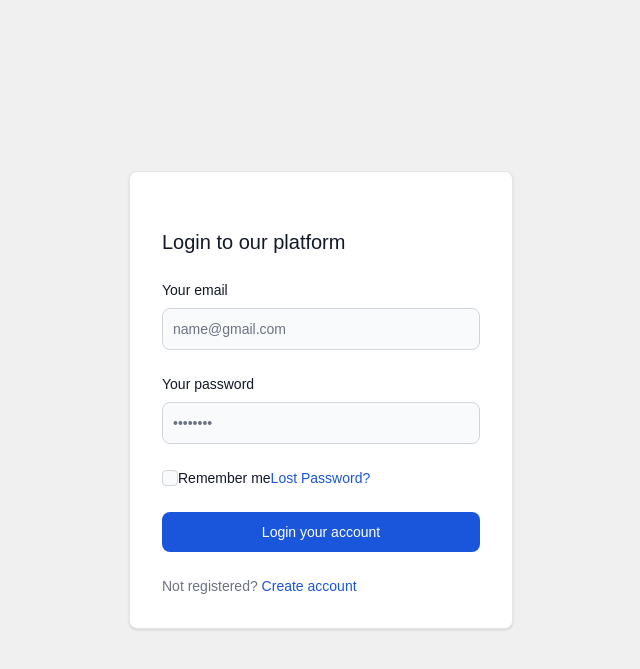
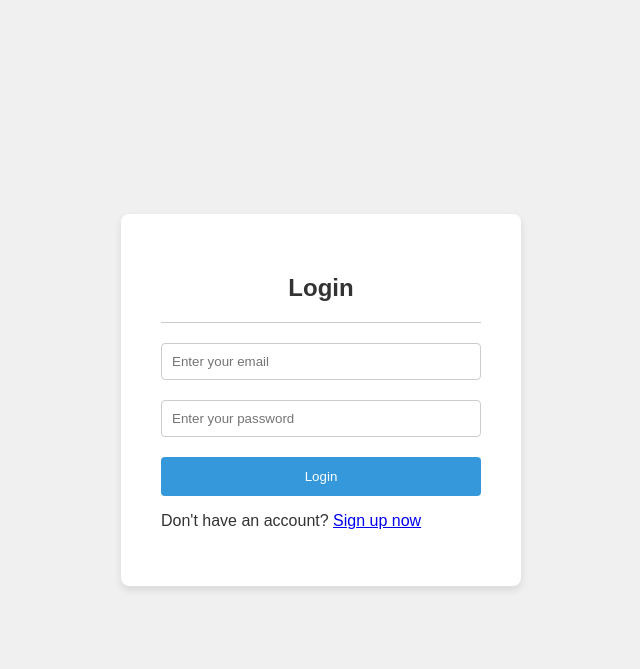
Before and after one commit to MARIYAPPANS/Home-Rental, a Django app: page /login/ in a window 1280 px wide. Shown: the top 669 px of the page, without its empty margins (319-959 px from the left). Run offline with Django 3.2, Linux system fonts and the light colour scheme; some libraries are stand-ins or nearby versions.

Commit message:
sum of changes

```diff
--- a/myapp/templates/css/styles.css
+++ b/myapp/templates/css/styles.css
@@ -1,3 +1,5 @@
+/* css/styles.css */
+
 body {
     margin: 0;
     display: flex;
@@ -8,3 +10,65 @@ body {
     font-family: 'Arial', sans-serif;
     color: #333;
 }
+
+.form-container {
+    width: 80%;
+    max-width: 400px;
+    background-color: #fff;
+    padding: 40px;
+    box-sizing: border-box;
+    border-radius: 8px;
+    box-shadow: 0 4px 8px rgba(0, 0, 0, 0.1);
+}
+
+.form-container h2 {
+    text-align: center;
+    color: #333;
+}
+
+.form-container button {
+    display: block;
+    width: 100%;
+    padding: 12px;
+    background-color: #3498db;
+    color: #fff;
+    border: none;
+    border-radius: 4px;
+    cursor: pointer;
+    transition: background-color 0.3s ease;
+}
+
+.form-container button:hover {
+    background-color: #2186c4;
+}
+
+.form-container .form-group {
+    margin-bottom: 20px;
+}
+
+.form-container label {
+    display: block;
+    margin-bottom: 6px;
+    font-weight: bold;
+}
+
+.form-container input {
+    width: 100%;
+    padding: 10px;
+    border: 1px solid #ccc;
+    border-radius: 4px;
+    box-sizing: border-box;
+}
+
+.form-container .line {
+    width: 100%;
+    height: 1px;
+    background-color: #ccc;
+    margin: 20px 0;
+}
+
+@media only screen and (max-width: 600px) {
+    .form-container {
+        width: 90%;
+    }
+}
--- a/myapp/templates/login.html
+++ b/myapp/templates/login.html
@@ -4,38 +4,99 @@
     <meta charset="UTF-8">
     <meta name="viewport" content="width=device-width, initial-scale=1.0">
     <title>Login</title>
-    <link href="https://cdnjs.cloudflare.com/ajax/libs/flowbite/2.2.1/flowbite.min.css"  rel="stylesheet" />
-    <link rel="stylesheet" href="css/styles.css">
+  <style>
+      body {
+          margin: 0;
+          display: flex;
+          justify-content: center;
+          align-items: center;
+          height: 100vh;
+          background-color: #f0f0f0;
+          font-family: 'Arial', sans-serif;
+          color: #333;
+      }
+
+      .form-container {
+          width: 80%;
+          max-width: 400px;
+          background-color: #fff;
+          padding: 40px;
+          box-sizing: border-box;
+          border-radius: 8px;
+          box-shadow: 0 4px 8px rgba(0, 0, 0, 0.1);
+      }
+
+      .form-container h2 {
+          text-align: center;
+          color: #333;
+      }
+
+      .form-container button {
+          display: block;
+          width: 100%;
+          padding: 12px;
+          background-color: #3498db;
+          color: #fff;
+          border: none;
+          border-radius: 4px;
+          cursor: pointer;
+          transition: background-color 0.3s ease;
+      }
+
+      .form-container button:hover {
+          background-color: #2186c4;
+      }
+
+      .form-container .form-group {
+          margin-bottom: 20px;
+      }
+
+      .form-container label {
+          display: block;
+          margin-bottom: 6px;
+          font-weight: bold;
+      }
+
+      .form-container input {
+          width: 100%;
+          padding: 10px;
+          border: 1px solid #ccc;
+          border-radius: 4px;
+          box-sizing: border-box;
+      }
+
+      .form-container .line {
+          width: 100%;
+          height: 1px;
+          background-color: #ccc;
+          margin: 20px 0;
+      }
+
+      @media only screen and (max-width: 600px) {
+          .form-container {
+              width: 90%;
+          }
+      }
+  </style>
 </head>
 <body>
-<div class="w-full max-w-sm p-4 bg-white border border-gray-200 rounded-lg shadow sm:p-6 md:p-8 dark:bg-gray-800 dark:border-gray-700 ">
-    <form class="space-y-6" action="{%url 'login'%}">
-        {%csrf_token%}
-        <h5 class="text-xl font-medium text-gray-900 dark:text-white">Login to our platform</h5>
-        <div>
-            <label for="email" class="block mb-2 text-sm font-medium text-gray-900 dark:text-white">Your email</label>
-            <input type="email" name="email" id="email" class="bg-gray-50 border border-gray-300 text-gray-900 text-sm rounded-lg focus:ring-blue-500 focus:border-blue-500 block w-full p-2.5 dark:bg-gray-600 dark:border-gray-500 dark:placeholder-gray-400 dark:text-white" placeholder="name@gmail.com" required>
-        </div>
-        <div>
-            <label for="password" class="block mb-2 text-sm font-medium text-gray-900 dark:text-white">Your password</label>
-            <input type="password" name="password" id="password" placeholder="••••••••" class="bg-gray-50 border border-gray-300 text-gray-900 text-sm rounded-lg focus:ring-blue-500 focus:border-blue-500 block w-full p-2.5 dark:bg-gray-600 dark:border-gray-500 dark:placeholder-gray-400 dark:text-white" required>
-        </div>
-        <div class="flex items-start">
-            <div class="flex items-start">
-                <div class="flex items-center h-5">
-                    <input id="remember" type="checkbox" value="" class="w-4 h-4 border border-gray-300 rounded bg-gray-50 focus:ring-3 focus:ring-blue-300 dark:bg-gray-700 dark:border-gray-600 dark:focus:ring-blue-600 dark:ring-offset-gray-800 dark:focus:ring-offset-gray-800" required>
-                </div>
-                <label for="remember" class="ms-2 text-sm font-medium text-gray-900 dark:text-gray-300">Remember me</label>
+    <div class="form-container">
+        <h2>Login</h2>
+        <div class="line"></div>
+        <form class="form" method="post" action="{%url 'login'%}">
+            {%csrf_token%}
+            <div class="form-group">
+                <input required="" placeholder="Enter your email" name="email" id="email" type="text">
             </div>
-            <a href="#" class="ms-auto text-sm text-blue-700 hover:underline dark:text-blue-500">Lost Password?</a>
-        </div>
-        <button type="submit" class="w-full text-white bg-blue-700 hover:bg-blue-800 focus:ring-4 focus:outline-none focus:ring-blue-300 font-medium rounded-lg text-sm px-5 py-2.5 text-center dark:bg-blue-600 dark:hover:bg-blue-700 dark:focus:ring-blue-800">Login your account</button>
-        <div class="text-sm font-medium text-gray-500 dark:text-gray-300">
-            Not registered? <a href="{%url 'signup'%}" class="text-blue-700 hover:underline dark:text-blue-500">Create account</a>
-        </div>
-    </form>
-</div>
-<script src="https://cdnjs.cloudflare.com/ajax/libs/flowbite/2.2.1/flowbite.min.js"></script>
-
+            <div class="form-group">
+                <input required="" name="password" placeholder="Enter your password" id="password" type="password">
+            </div>
+            <button type="submit">Login</button>
+        </form>
+        <p class="signup-link">
+            Don't have an account?
+            <a class="signup-link link" href="{%url 'signup'%}"> Sign up now</a>
+        </p>
+    </div>
 </body>
 </html>
```
Also changed, not shown: myapp/templates/index.html (+167 -31 lines), myapp/templates/signup.html (+75 -39 lines), db.sqlite3, media/house_photos/Screenshot_17.png (added).
